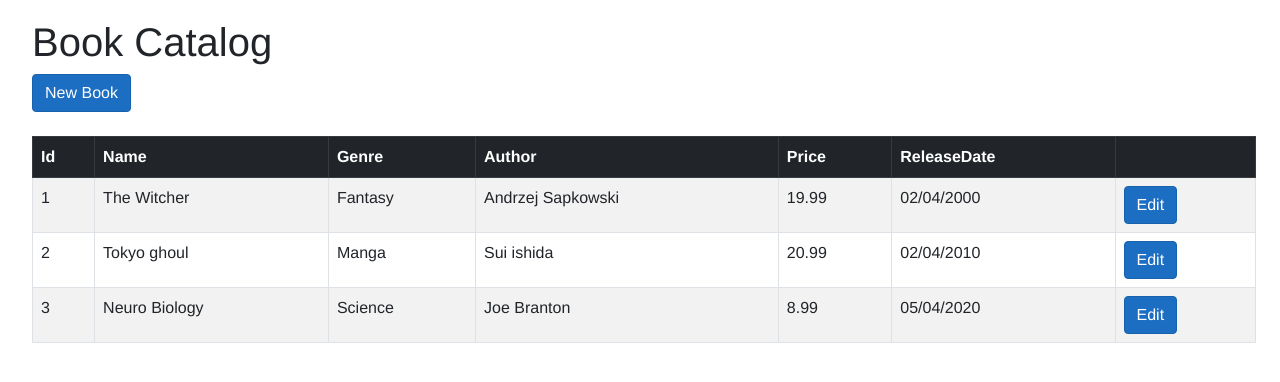
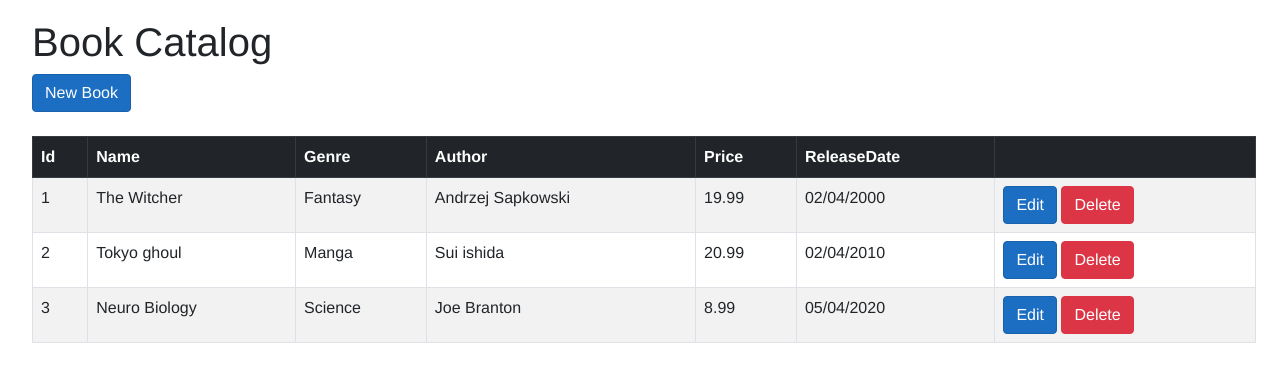
Before and after one commit to Gitros/BookShopWithBlazor, an ASP.NET Core app: page / in a window 1280 px wide. Shown: the top 382 px of the page. Run offline with ASP.NET Core 8, Linux system fonts and the light colour scheme; style sheets or scripts are compiled from the project's sources.

Commit message:
book delete, End of the course

```diff
--- a/BookStore.Client/Pages/DeleteGame.razor
+++ b/BookStore.Client/Pages/DeleteBook.razor
@@ -7,13 +7,11 @@
                 <h1 class="modal-title fs-5" id="deleteModalLabel">@title</h1>
                 <button type="button" class="btn-close" data-bs-dismiss="modal" aria-label="Close"></button>
             </div>
-            <div class="modal-body">
-                ...
-            </div>
             <div class="modal-footer">
                 <button type="button" class="btn btn-secondary" data-bs-dismiss="modal"
                     @onclick="@Cancel">Cancel</button>
-                <button type="button" class="btn btn-primary" @onclick="@Confirm">Delete</button>
+                <button type="button" class="btn btn-primary" data-bs-dismiss="modal"
+                    @onclick="@Confirm">Delete</button>
             </div>
         </div>
     </div>
--- a/BookStore.Client/Pages/Home.razor
+++ b/BookStore.Client/Pages/Home.razor
@@ -18,6 +18,10 @@
 }
 else
 {
+    <DeleteBook Book="@currentBook" OnClose="@OnDeleteModalClose">
+
+    </DeleteBook>
+
     <table class="table table-striped table-bordered table-hover">
         <thead class="table-dark">
             <th>Id</th>
@@ -38,7 +42,11 @@ else
                     <td>@book.Author</td>
                     <td>@book.Price</td>
                     <td>@book.ReleaseDate.ToString("MM/dd/yyyy")</td>
-                    <td><button class="btn btn-primary" @onclick="(() => EditBook(book.Id))">Edit</button></td>
+                    <td>
+                        <button class="btn btn-primary" @onclick="(() => EditBook(book.Id))">Edit</button>
+                        <button class="btn btn-danger" data-bs-toggle="modal" data-bs-target="#deleteModal"
+                            @onclick="(() => currentBook = book)">Delete</button>
+                    </td>
                 </tr>
             }
         </tbody>
@@ -50,6 +58,7 @@ else
 @code {
 
     private Book[]? books;
+    private Book? currentBook;
 
     protected override void OnInitialized()
     {
@@ -65,4 +74,13 @@ else
     {
         NavigationManager.NavigateTo($"/book/{id}");
     }
+
+    private void OnDeleteModalClose(bool accepted)
+    {
+        if (accepted)
+        {
+            Bookclient.DeleteBook(currentBook!.Id);
+            books = Bookclient.GetBooks();
+        }
+    }
 }
```
Also changed, not shown: 1 other file.
